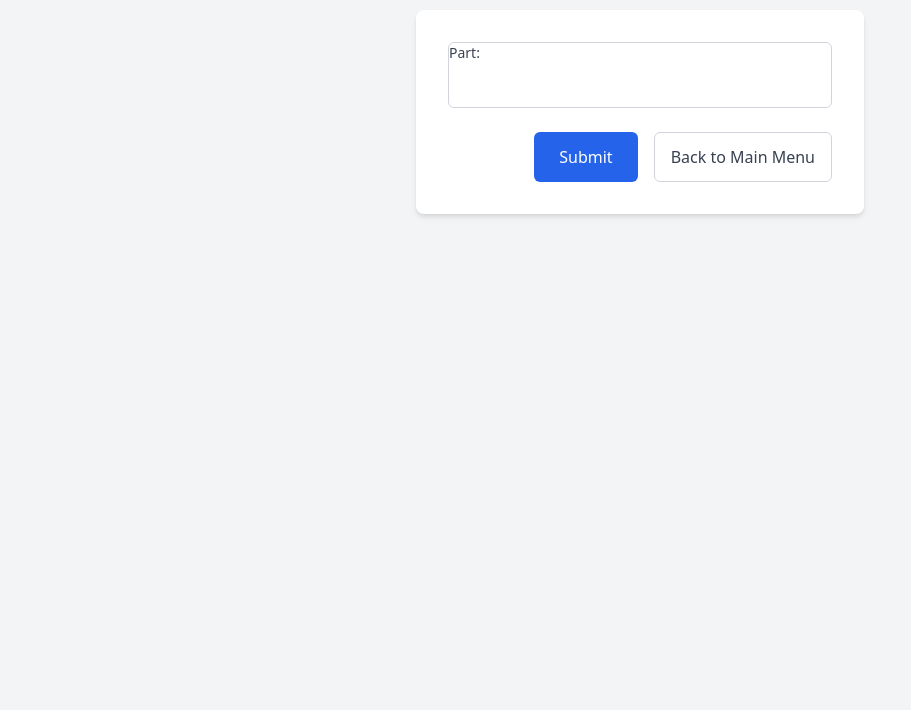
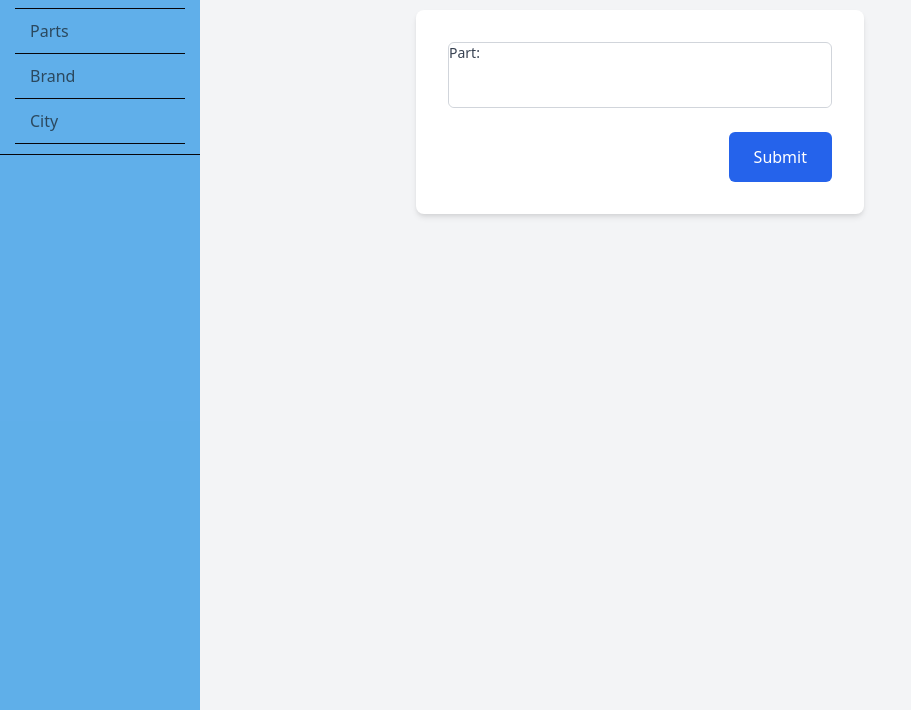
Before and after one commit to eabackup8/Webapp1, a plain HTML site: page parts.html in a window 1280 px wide. Shown: the part 90-800 px from the top of the page, without its empty margins (0-911 px from the left). Drawn offline with nearby package versions, Linux system fonts and the light colour scheme.

Commit message:
Update parts.html

```diff
--- a/parts.html
+++ b/parts.html
@@ -7,9 +7,57 @@
     <title>Water Purify Service Provider - Part Information Form</title>
     <!-- Include Tailwind CSS -->
     <link href="https://cdn.jsdelivr.net/npm/tailwindcss@2.2.19/dist/tailwind.min.css" rel="stylesheet">
+    <style>
+        /* Styles for the sidebar */
+        .sidebar {
+            height: 100%;
+            width: 200px;
+            position: fixed;
+            top: 0;
+            left: 0;
+            background-color: #0887e2a0;
+            padding-top: 20px;
+        }
+
+        .sidebar ul {
+            list-style-type: none;
+            padding: 0;
+            margin: 0;
+        }
+
+        .sidebar ul li {
+            padding: 10px 15px;
+            border-bottom: 1px solid #07060a;
+        }
+
+        .sidebar ul li a {
+            text-decoration: none;
+            color: #0c0b0ba0;
+        }
+
+        .sidebar ul li a:hover {
+            color: #f81166;
+        }
+    </style>
 </head>
 
 <body class="bg-gray-100 font-sans">
+    <!-- Sidebar -->
+    <div class="sidebar">
+        <ul>
+            <li class="menu-item">
+                <a href="#">Master</a>
+                <ul class="submenu">
+                    <li><a href="client.html">Client</a></li>
+                    <li><a href="parts.html">Parts</a></li>
+                    <li><a href="brand.html">Brand</a></li>
+                    <li><a href="city.html">City</a></li>
+                </ul>
+            </li>
+            <!-- Add other sidebar menu items as needed -->
+        </ul>
+    </div>
+
     <div class="container mx-auto py-8">
         <h1 class="text-center text-3xl font-semibold text-gray-800 mb-8">Part Information Form</h1>
         <form id="partForm" class="max-w-md mx-auto bg-white p-8 rounded-lg shadow-md">
@@ -19,24 +67,34 @@
                     class="mt-1 p-2 w-full border-none rounded-md focus:ring focus:ring-blue-400 focus:outline-none">
             </div>
 
+            <!-- Include other form fields as needed -->
+
             <div class="flex justify-end">
                 <button type="submit"
                     class="inline-flex items-center px-6 py-3 border border-transparent text-base font-medium rounded-md text-white bg-blue-600 hover:bg-blue-700 focus:outline-none focus:ring-2 focus:ring-offset-2 focus:ring-blue-500">
                     Submit
                 </button>
-                <button type="button"
-                    class="ml-4 inline-flex items-center px-4 py-2 border border-gray-300 text-base font-medium rounded-md text-gray-700 bg-white hover:bg-gray-50 focus:outline-none focus:ring-2 focus:ring-offset-2 focus:ring-gray-500"
-                    onclick="goToMainMenu()">
-                    Back to Main Menu
-                </button>
             </div>
         </form>
     </div>
 
+    <!-- JavaScript to handle sidebar menu item clicks -->
     <script>
-        function goToMainMenu() {
-            window.location.href = "../index.html";
-        }
+        const menuItems = document.querySelectorAll('.menu-item');
+
+        menuItems.forEach(item => {
+            item.addEventListener('click', () => {
+                if (item.classList.contains('active')) {
+                    item.classList.remove('active');
+                } else {
+                    const activeItem = document.querySelector('.menu-item.active');
+                    if (activeItem) {
+                        activeItem.classList.remove('active');
+                    }
+                    item.classList.add('active');
+                }
+            });
+        });
     </script>
 </body>
 
```
